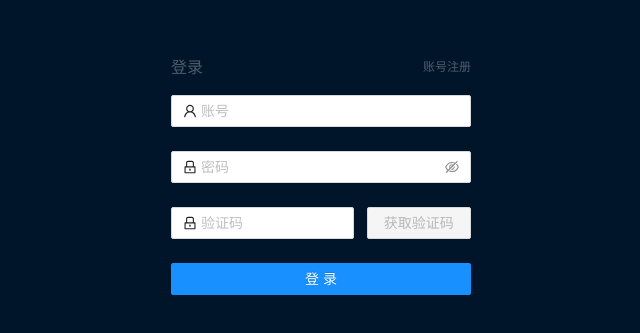
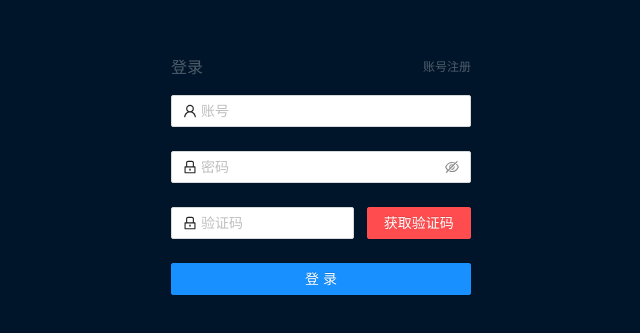
Before and after one commit to sylar1015/pro-test, a React app: page / in a window 1280 px wide. Shown: the part 221-554 px from the top of the page, without its empty margins (319-959 px from the left). Built offline with nearby package versions, Linux system fonts and the light colour scheme.

Commit message:
update getCode using flag

```diff
--- a/src/views/login/Login.js
+++ b/src/views/login/Login.js
@@ -47,7 +47,7 @@ class LoginForm extends React.Component {
         this.code_button_text = ['获取验证码', '发送中', '60S', '重新获取'];
         this.state = {
             username:'',
-            code_button_disabled:true,
+            code_button_click_disabled:true,
             code_button_loading:false,
             code_button_text: this.code_button_text[0]
         };
@@ -60,13 +60,18 @@ class LoginForm extends React.Component {
 
         this.getCode = this.getCode.bind(this);
         this.onInputChange = this.onInputChange.bind(this);
+        this.countDown = this.countDown.bind(this);
     }
 
     getCode() {
 
+        if (this.state.code_button_click_disabled) {
+            return false;
+        }
+
         this.setState({
             code_button_text:this.code_button_text[1],
-            code_button_loading:true
+            code_button_loading:true,
         });
 
         const payload = {
@@ -75,14 +80,13 @@ class LoginForm extends React.Component {
         };
 
         GetCode(payload).then(response => {
-            this.setState({
-                code_button_text:this.code_button_text[2],
-                code_button_loading:false
-            });
+
+            this.countDown();
         }).catch(error => {
             this.setState({
                 code_button_text:this.code_button_text[3],
-                code_button_loading:false
+                code_button_loading:false,
+                code_button_click_disabled:false
             });
             console.log(error);
         });
@@ -109,16 +113,52 @@ class LoginForm extends React.Component {
         this.props.changeFormType('register');
     }
 
+    /*
+    * 输入内容变更
+    * */
     onInputChange(e) {
         const value = e.target.value;
         const disabled = !value;
 
-        this.setState({username:value, code_button_disabled:disabled});
+        this.setState({username:value, code_button_click_disabled:disabled});
+    }
+
+    /*
+    * 倒计时
+    * */
+    countDown() {
+
+        let sec  = 60;
+        let timer = null;
+
+        /*
+        * setInterval / clearInterval 不间断执行
+        * setTimeout / clearTimeout 只执行一次
+        *  */
+
+        this.setState({
+            code_button_text: `${sec}S`,
+            code_button_loading:false,
+            code_button_click_disabled:true
+        });
+
+        timer = setInterval(()=>{
+            sec -= 1;
+            this.setState({code_button_text: `${sec}S`});
+
+            if (sec == 0) {
+                clearInterval(timer);
+                this.setState({
+                    code_button_text: this.code_button_text[3],
+                    code_button_click_disabled: false
+                })
+            }
+        }, 1000)
     }
 
     render() {
 
-        const {username, code_button_disabled, code_button_loading, code_button_text} = this.state;
+        const {username, code_button_loading, code_button_text} = this.state;
 
         return (
             <div className="my-login-form">
@@ -162,7 +202,7 @@ class LoginForm extends React.Component {
                                     </Col>
                                     <Col span={9}>
                                         <Button type='danger' loading={code_button_loading}
-                                                block disabled={code_button_disabled} onClick={this.getCode}>{code_button_text}</Button>
+                                                block onClick={this.getCode}>{code_button_text}</Button>
                                     </Col>
                                 </Row>
                             </Form.Item>
```
